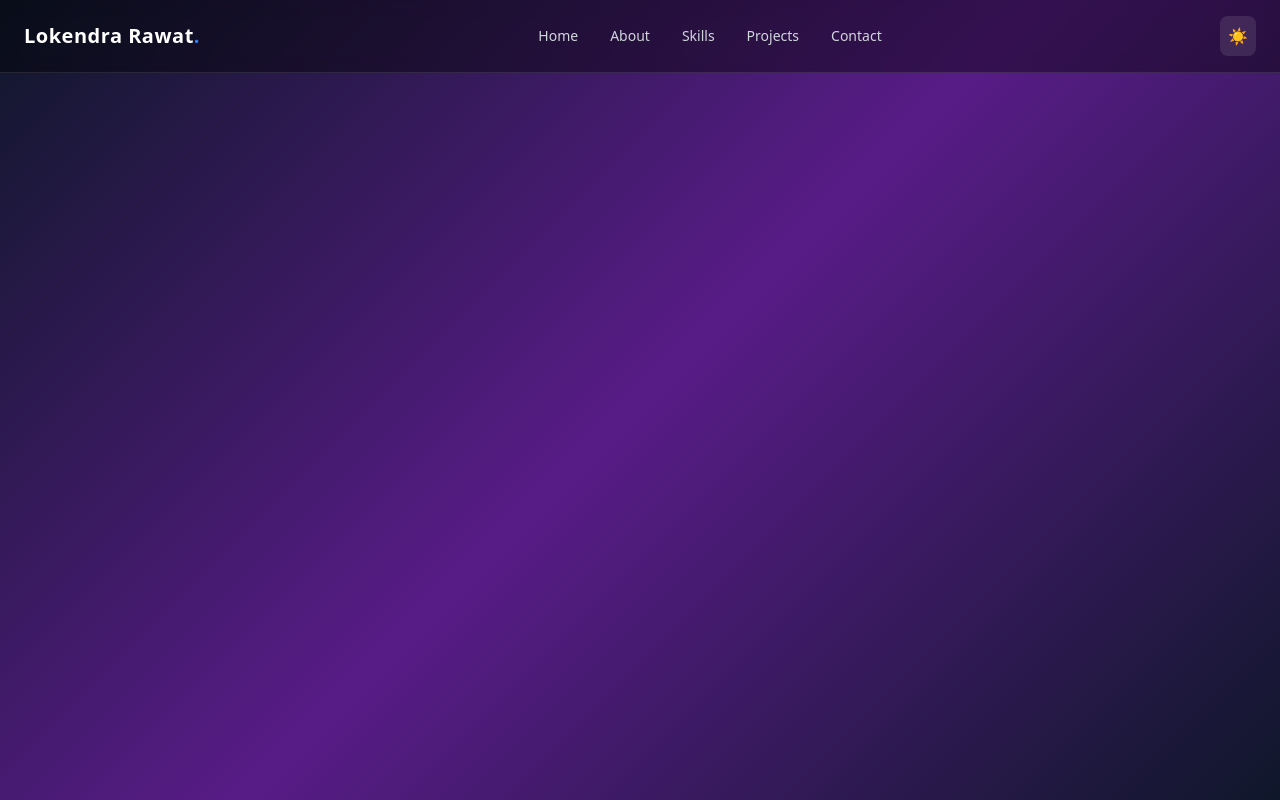
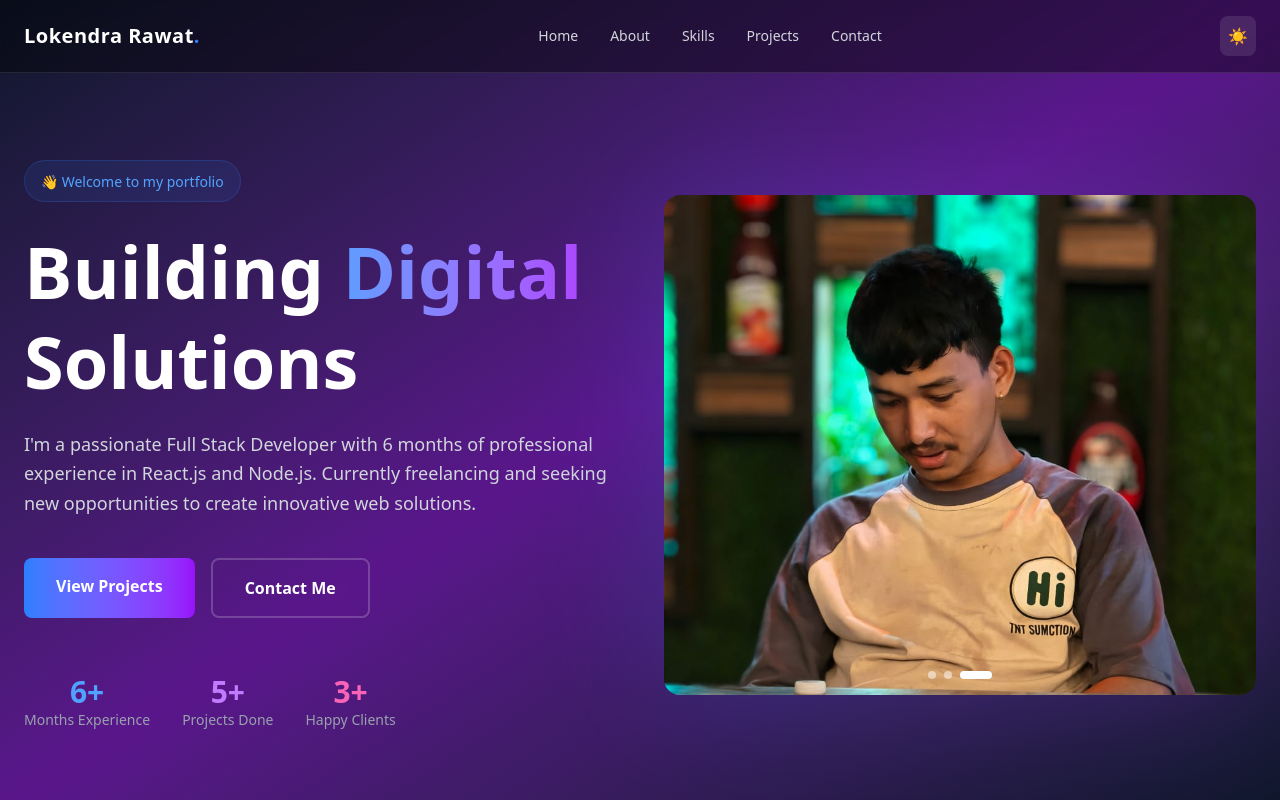
Before and after one commit to lokendrarawat123/Lokendra-Rawat-Portfilio-React.js, a React (Vite) app: page / in a window 1280 px wide. Shown: the top 800 px of the page. Built offline with nearby package versions, Linux system fonts and the light colour scheme.

Commit message:
Fix empty home section in LandingPage by removing unnecessary markup

```diff
--- a/src/pages/LandingPage.jsx
+++ b/src/pages/LandingPage.jsx
@@ -11,7 +11,6 @@ const LandingPage = () => {
 
   return (
     <div className={`${isDark ? "" : "bg-white"}`}>
-      <section id="home" className="min-h-screen"></section>
       <section id="home" className="min-h-screen">
         <Hero />
       </section>
```
